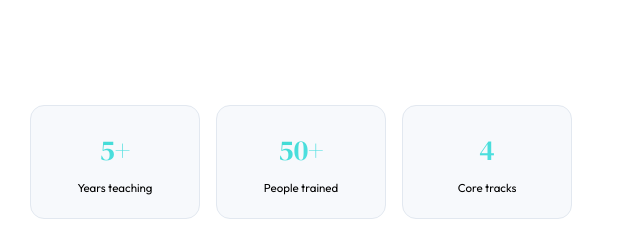
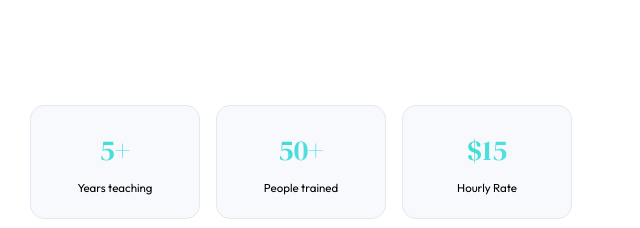
Before and after one commit to taistatconsultancy/Portfolio_Website, a plain HTML site: page courses.html in a window 1280 px wide. Shown: the part 2195-2423 px from the top of the page, 640-1280 px from the left. Drawn offline with nearby package versions, Linux system fonts and the light colour scheme.

Commit message:
Update hourly rate display in courses.html

```diff
--- a/courses.html
+++ b/courses.html
@@ -547,8 +547,8 @@
                 <div class="lbl">People trained</div>
               </div>
               <div class="t-stat">
-                <div class="val">4</div>
-                <div class="lbl">Core tracks</div>
+                <div class="val">$15</div>
+                <div class="lbl">Hourly Rate</div>
               </div>
             </div>
             <!-- Visual card -->
```
